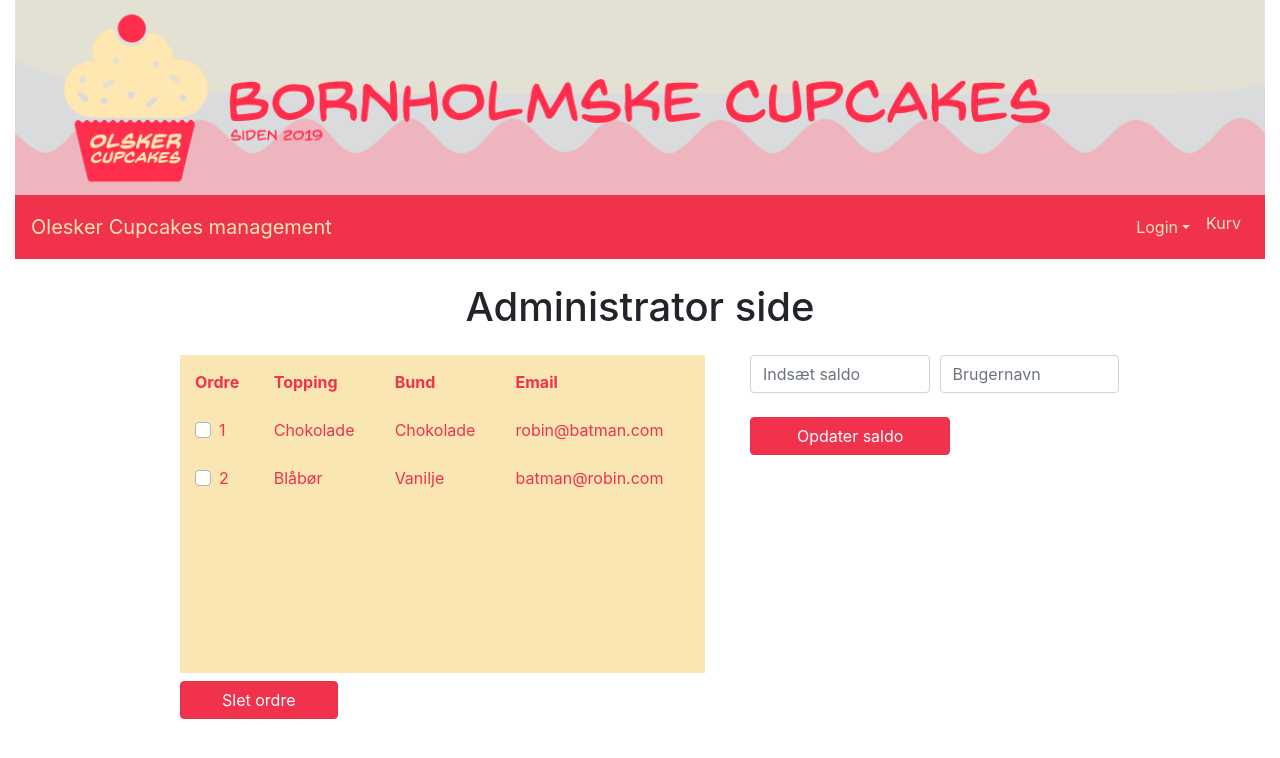
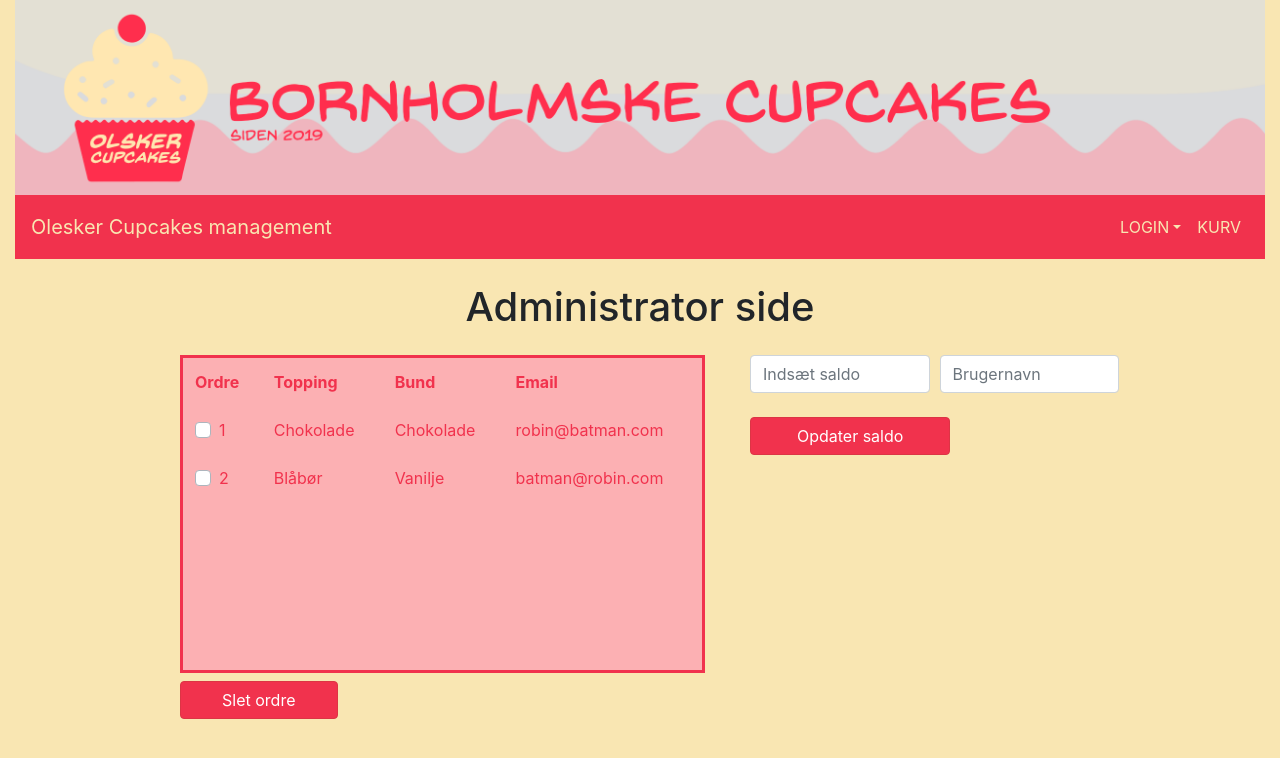
Before and after one commit to dahlfrederik/cupcake, a plain HTML site: page src/admin.html in a window 1280 px wide. Drawn offline with nearby package versions, Linux system fonts and the light colour scheme.

Commit message:
css update

```diff
--- a/src/admin.html
+++ b/src/admin.html
@@ -23,7 +23,7 @@
         <ul class="navbar-nav ml-auto">
             <!-- https://www.tutorialrepublic.com/snippets/preview.php?topic=bootstrap&file=navbar-dropdown-login-and-signup-form-with-social-buttons -->
             <li class="nav-item ">
-            <a data-toggle="dropdown" class="nav-link dropdown-toggle  " href="#">Login</a>
+            <a data-toggle="dropdown" class="nav-link dropdown-toggle  " href="#">LOGIN</a>
                 <ul class="dropdown-menu form-wrapper dropdown-menu-right mydropdown">
                     <li>
                         <form action="frontcontroller" method="post">
@@ -37,7 +37,7 @@
                             <input type="submit" class="btn btn-danger btn-style " value="Login">
                             </div>
                             <div class="form-footer text-center">
-                                <a href="#">Glemt dit kodeord?</a>
+                                <a href="#">Ny bruger? Registrer dig her</a>
                             </div>
 
                         </form>
@@ -46,7 +46,7 @@
             </li>
             </li>
             <li class="nav-item ">
-                <a class="nav-link" href="#">Kurv</a>
+                <a class="nav-link mt-1" href="#">KURV</a>
             </li>
 
 
--- a/src/styles.css
+++ b/src/styles.css
@@ -1,7 +1,12 @@
 :root{
     --primary-color: #f1324d;
     --secondary-color: #f9e6b2 ;
+    --third-color: #FCB0B3 ;
     --text-color: #00000;
+}
+
+body{
+    background-color: var(--secondary-color);
 }
 
 .table-wrap {
@@ -9,8 +14,8 @@
     width: 150%;
     overflow-y: auto;
     border-style: solid;
-    border-color: var(--secondary-color);
-    background-color: var(--secondary-color);
+    border-color: var(--primary-color);
+    background-color: var(--third-color);
 }
 
 td, th{
```
